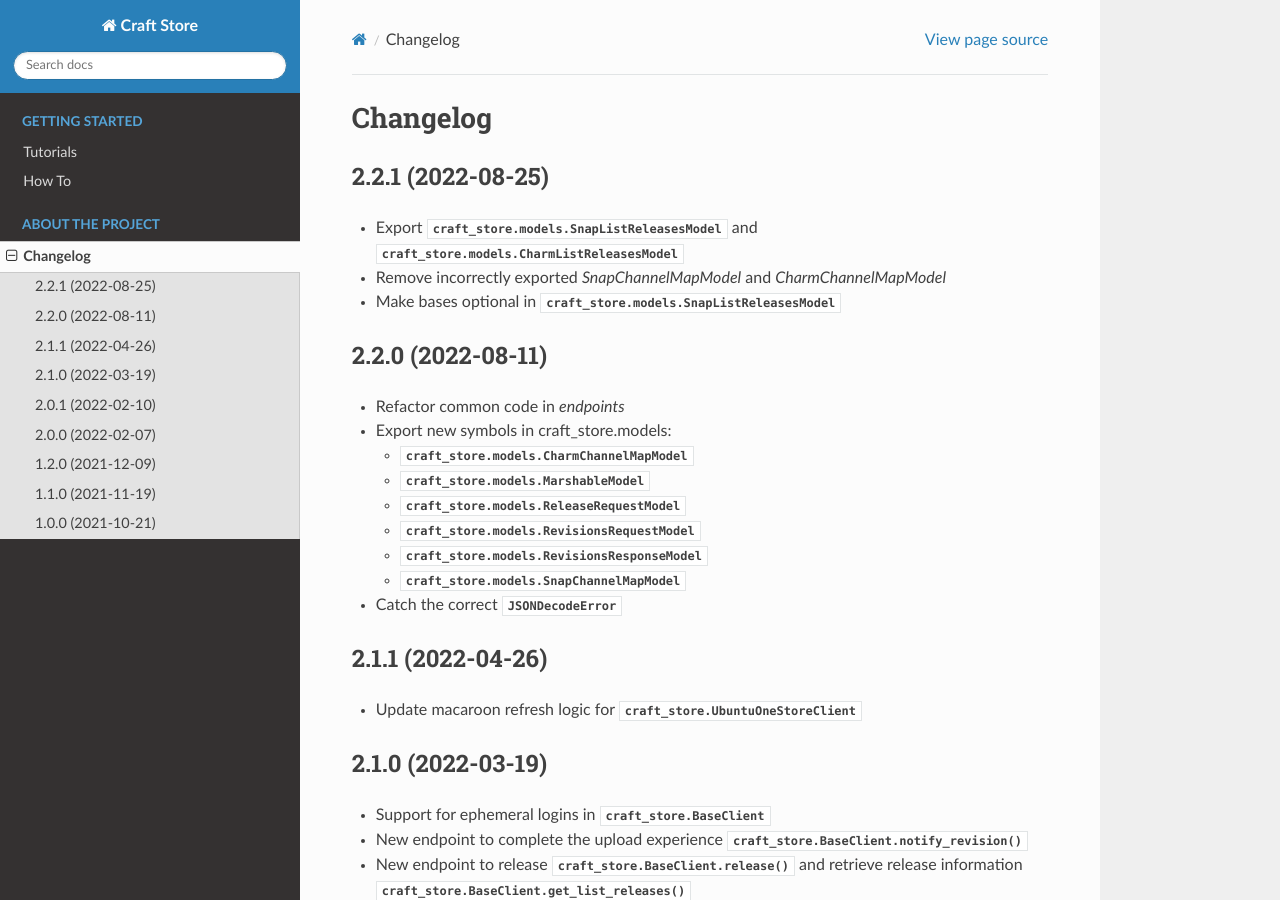
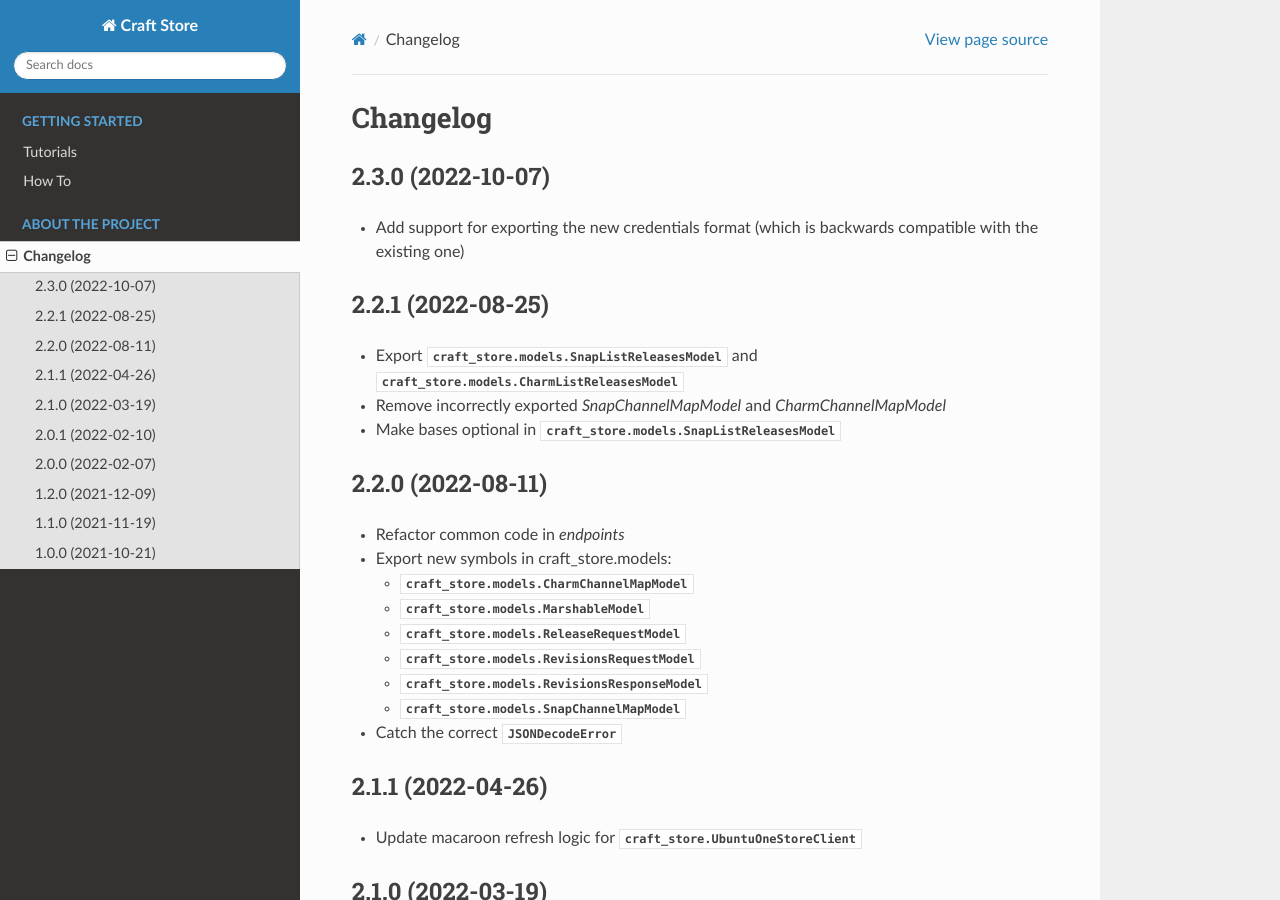
Before and after one commit to canonical/craft-store, a Sphinx documentation site: the page built from docs/changelog.rst, in a window 1280 px wide and 900 px high. Built offline with Sphinx 7.4.7 and the Read the Docs theme 2.0.0, drawn with Linux system fonts in a browser that asks for light colours; pages that are not in the unit, such as notebooks, are missing from menus.

Commit message:
Release 2.3.0 (#71)
Signed-off-by: Sergio Schvezov <sergio.schvezov@canonical.com>

```diff
--- a/craft_store/__init__.py
+++ b/craft_store/__init__.py
@@ -16,7 +16,7 @@
 
 """Interact with Canonical services such as Charmhub and the Snap Store."""
 
-__version__ = "2.2.1"
+__version__ = "2.3.0"
 
 
 from . import creds, endpoints, errors, models
--- a/docs/changelog.rst
+++ b/docs/changelog.rst
@@ -1,6 +1,12 @@
 *********
 Changelog
 *********
+
+2.3.0 (2022-10-07)
+------------------
+
+- Add support for exporting the new credentials format (which is backwards
+  compatible with the existing one)
 
 2.2.1 (2022-08-25)
 ------------------
```
Also changed, not shown: .bumpversion.cfg.
